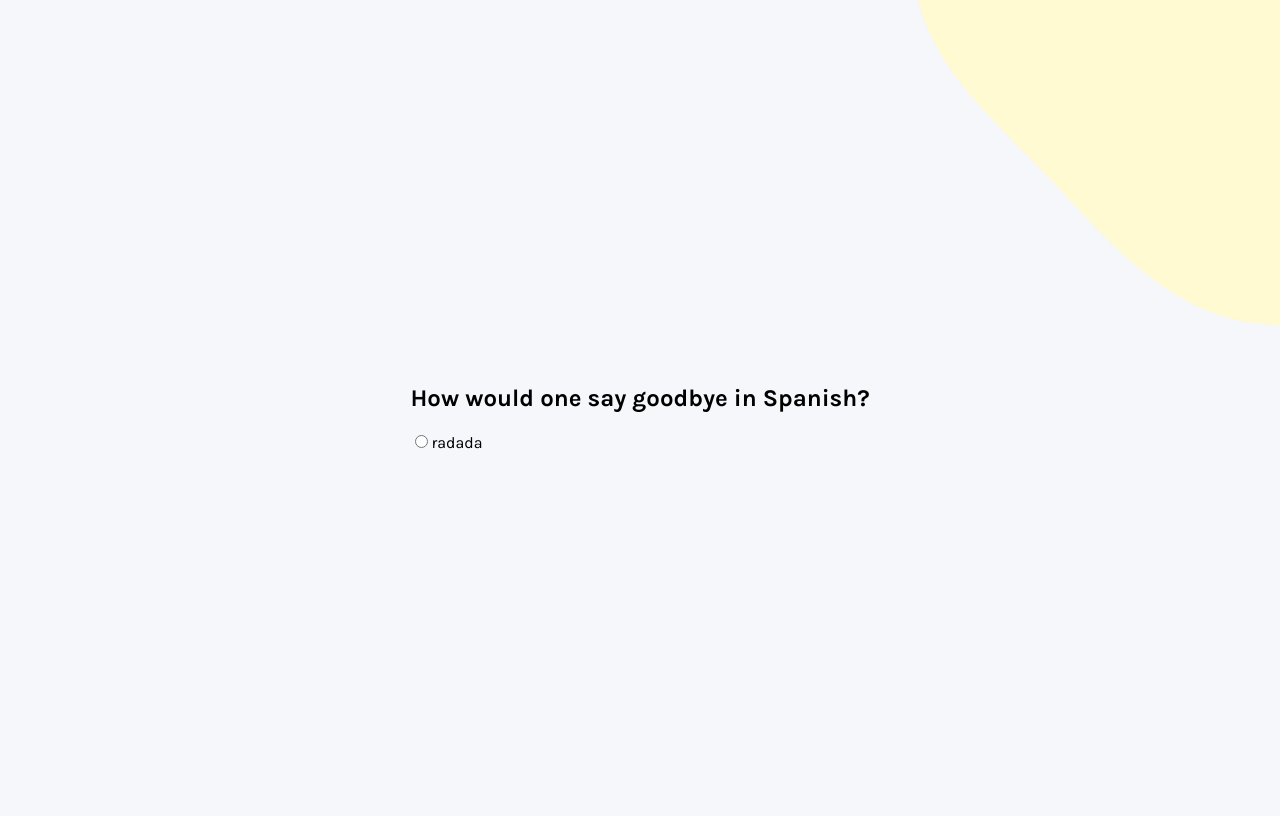
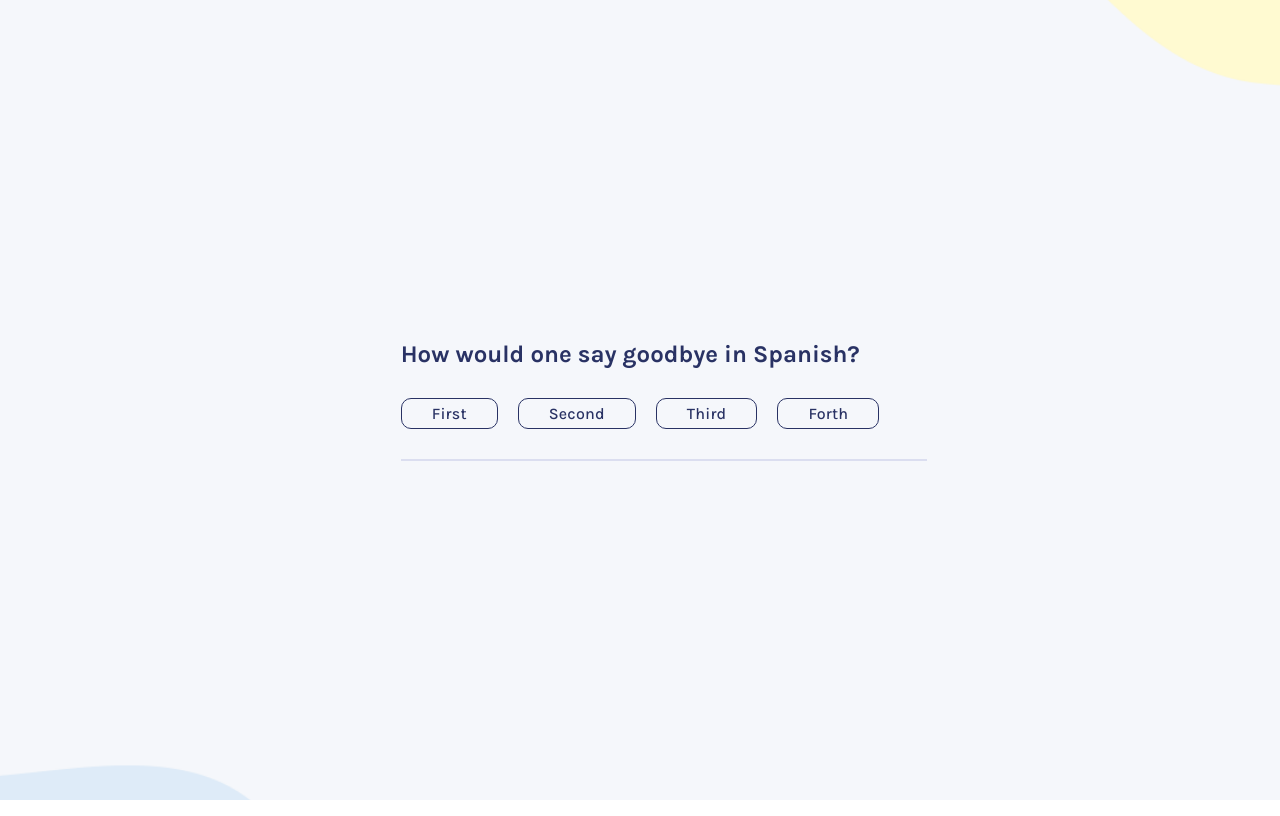
Before and after one commit to bara2brh/Quizzical_App, a React (Vite) app: page / in a window 1280 px wide. Both pictures are taken after a click on the button "Start quiz". Built offline with nearby package versions, Linux system fonts and the light colour scheme.

Commit message:
quiz component structure and design

```diff
--- a/src/App.css
+++ b/src/App.css
@@ -1,37 +1,42 @@
 * {
   box-sizing: border-box;
+  margin: 0;
 }
 
 body {
-  background: url(assets/bg.png) no-repeat center center fixed; ;
+  background: url(assets/bg.png) no-repeat center center fixed;
+  ;
   background-size: cover;
   font-family: "Karla", sans-serif;
 }
 
-main{
+main {
   height: 100vh;
   display: flex;
   flex-direction: column;
   align-items: center;
   justify-content: center;
 }
-.start-container{
+
+/* start quiz page */
+.start-container {
   margin: 0;
   text-align: center;
   color: #293264;
 }
-.start-container > h1 {
+
+.start-container>h1 {
   font-size: 2.5rem;
   margin-bottom: 10px;
   font-weight: bold;
 }
 
-.start-container > p{
+.start-container>p {
   font-size: 1.3rem;
   margin-bottom: 40px;
 }
 
-.btn{
+.btn {
   background-color: #4d5b9e;
   color: #F5F7FB;
   border-radius: 15px;
@@ -44,6 +49,68 @@ main{
   cursor: pointer;
 }
 
-.btn:hover{
+.btn:hover {
   background-color: #293264;
 }
+
+/* quiz page */
+
+.quiz-container {
+  display: flex;
+  flex-direction: column;
+  justify-content: center;
+  align-items: center;
+
+}
+
+.question {
+  display: flex;
+  flex-direction: column;
+  justify-content: space-evenly;
+  align-items: start;
+  gap: 30px;
+}
+
+.question h2 {
+  color: #293264;
+}
+
+.answers-container {
+  display: flex;
+  flex-direction: row;
+  align-items: start;
+  gap: 20px;
+}
+
+.answers-container input[type='radio'] {
+  display: none;
+}
+
+.answers-container label {
+  padding: 5px 30px;
+  background-color: transparent;
+  color: #293264;
+  border: 1.5px solid #293264;
+  border-radius: 10px;
+  font-weight: 500;
+  text-transform: capitalize;
+  letter-spacing: 0.2px;
+}
+
+.answers-container label:hover {
+  background-color: rgb(236, 236, 236);
+
+}
+
+.answers-container input[type='radio']:checked+label {
+  background-color: #D6DBF5;
+  border: none;
+  transition: 0.5s;
+}
+
+.question hr {
+  width: 110%;
+  border: none;
+  height: 2px;
+  background-color: #DBDEF0;
+}
--- a/src/components/Quiz.jsx
+++ b/src/components/Quiz.jsx
@@ -3,10 +3,16 @@ export default function Quiz() {
         <div className="question">
             <h2>How would one say goodbye in Spanish?</h2>
             <div className="answers-container">
-                <input type="radio" name="first" id="first"/>
-                <label htmlFor="first">radada</label>
+                <input type="radio" name="answer" id="first"/>
+                <label htmlFor="first">first</label>
+                <input type="radio" name="answer" id="second"/>
+                <label htmlFor="second">second</label>
+                 <input type="radio" name="answer" id="third"/>
+                <label htmlFor="third">third</label>
+                  <input type="radio" name="answer" id="forth"/>
+                <label htmlFor="forth">forth</label>
             </div>
-
+          <hr />
         </div>
 
     </div>
```
